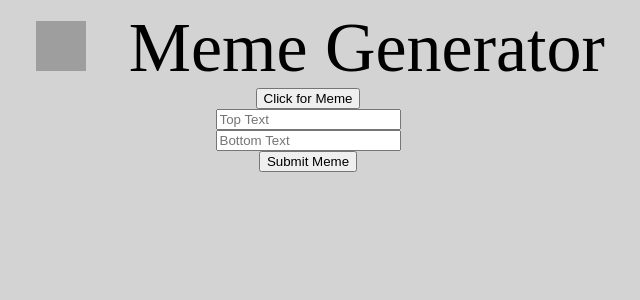
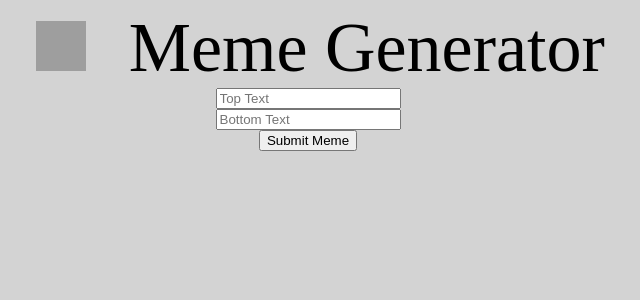
Before and after one commit to pittmans1/Group, a React (Create React App) app in the folder react-meme-gen/: page / in a window 1280 px wide. Shown: the top 300 px of the page, without its empty margins (332-972 px from the left). Built offline with nearby package versions, Linux system fonts and the light colour scheme; grey boxes are pictures that could not be loaded.

Commit message:
Updated App.js

```diff
--- a/react-meme-gen/src/App.js
+++ b/react-meme-gen/src/App.js
@@ -3,39 +3,14 @@ import style from "./style.css"
 import MemeCreator from "./MemeCreator"
 import Header from "./Header"
 
-class App extends React.Component{
-    constructor(){
-        super()
-        this.state = {
-            meme: []
-        }
-        this.handleClick = this.handleClick.bind(this)
-    }
-    handleClick(){
-
-            fetch("https://api.imgflip.com/get_memes")
-            .then(response => response.json())
-             .then(data => {
-               this.setState({
-                meme: data
-                })
-            })
-
-    }
-
-    render(){
+function App() {
     return(
         <div>
             <Header />
-                <div>{this.state.meme.map(item => <h1 >{item.name}</h1>)}</div>
-                <div>{this.state.meme.map(img => <img src={img.url} style={{width: 1200, height: 1200}}/>)}</div>
-                <button onClick= {this.handleClick} name="button">Click for Meme</button>
 
             <MemeCreator />
         </div>
     )
 }
 
-}
-
 export default App
```
Lines whose indentation alone changed are shown as unchanged.
